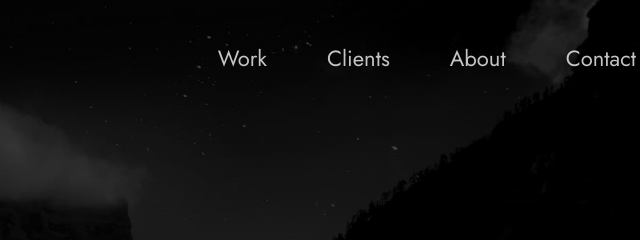
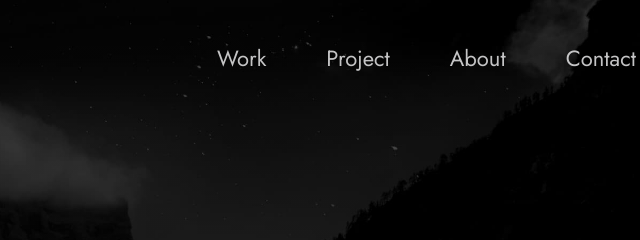
Before and after one commit to argamtew/port, a plain HTML site: page index.html in a window 1280 px wide. Shown: the top 240 px of the page, 554-1194 px from the left. Drawn offline with Linux system fonts and the light colour scheme.

Commit message:
Update index.html

```diff
--- a/index.html
+++ b/index.html
@@ -42,7 +42,7 @@
       <nav class="nav" role="navigation">
         <ul class="nav__items">
           <li class="nav__item"><a href="#work" class="nav__link">Work</a></li>
-          <li class="nav__item"><a href="#clients" class="nav__link">Clients</a></li>
+          <li class="nav__item"><a href="#clients" class="nav__link">Project</a></li>
           <li class="nav__item">
             <a href="#about" class="nav__link">About</a>
           </li>
```
